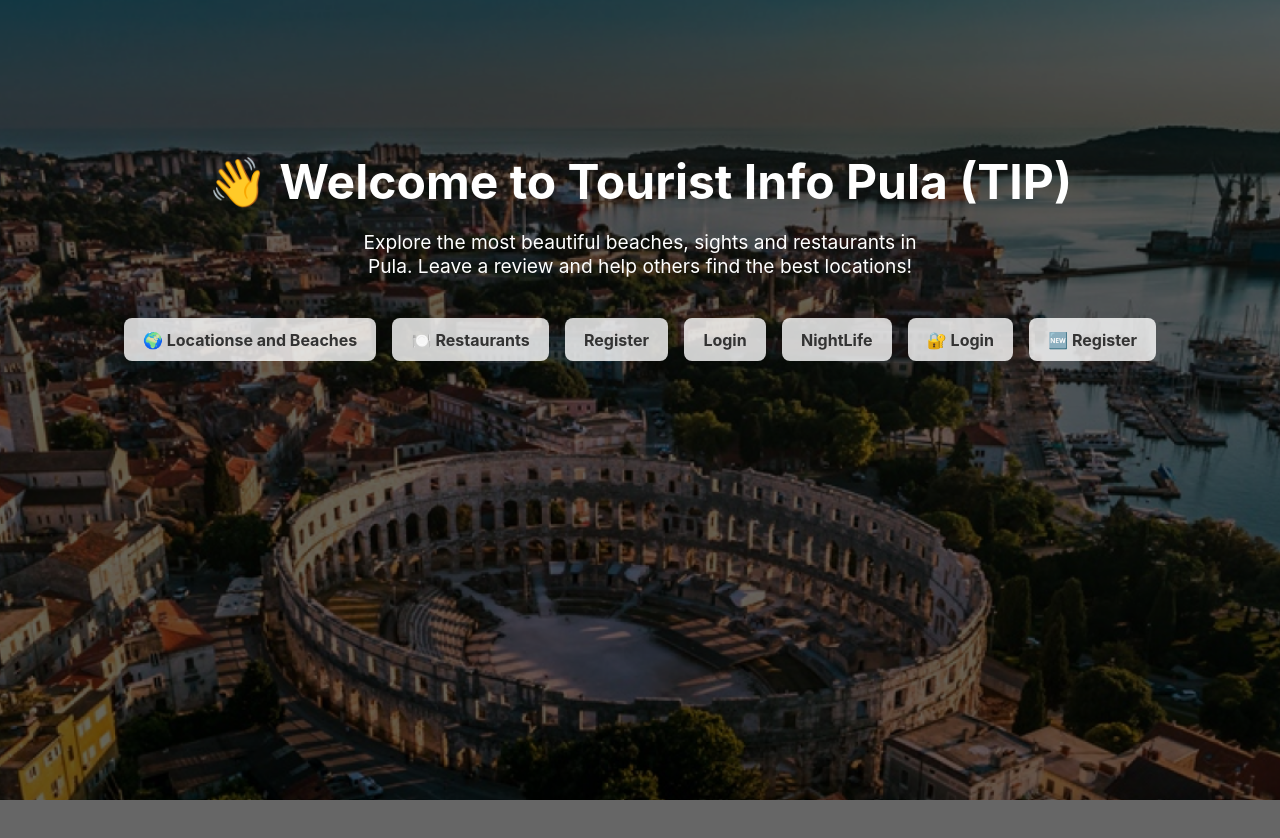
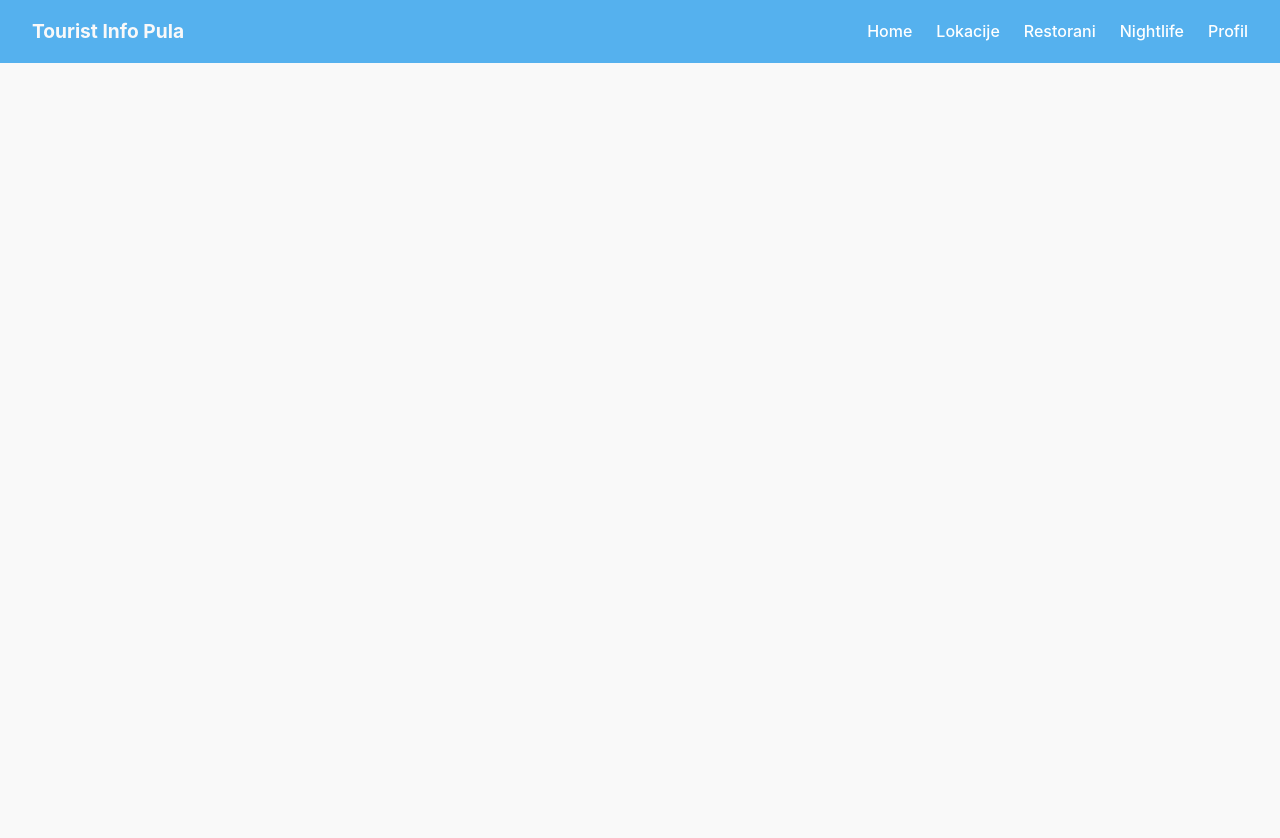
Before and after one commit to Siki2483/Frontend-webapps, a React (Create React App) app: page / in a window 1280 px wide. Shown: the top 838 px of the page. After the commit the page ends 800 px from the top, so only its background shows below. Built offline with nearby package versions, Linux system fonts and the light colour scheme.

Commit message:
dodane stranice za dodavanje lokacije nigtlife i restorana i pocetak rada za uljepsanje stranica

```diff
--- a/src/App.css
+++ b/src/App.css
@@ -1,38 +1,23 @@
-.App {
-  text-align: center;
+* {
+  margin: 0;
+  padding: 0;
+  box-sizing: border-box;
 }
 
-.App-logo {
-  height: 40vmin;
-  pointer-events: none;
+/* Osnovna paleta i font */
+body {
+  font-family: 'Segoe UI', Tahoma, Geneva, Verdana, sans-serif;
+  background-color: #f9f9f9;
+  color: #333;
+  line-height: 1.6;
 }
 
-@media (prefers-reduced-motion: no-preference) {
-  .App-logo {
-    animation: App-logo-spin infinite 20s linear;
-  }
+a {
+  text-decoration: none;
+  color: inherit;
 }
 
-.App-header {
-  background-color: #282c34;
-  min-height: 100vh;
-  display: flex;
-  flex-direction: column;
-  align-items: center;
-  justify-content: center;
-  font-size: calc(10px + 2vmin);
-  color: white;
+img {
+  max-width: 100%;
+  display: block;
 }
-
-.App-link {
-  color: #61dafb;
-}
-
-@keyframes App-logo-spin {
-  from {
-    transform: rotate(0deg);
-  }
-  to {
-    transform: rotate(360deg);
-  }
-}
--- /dev/null
+++ b/src/components/Navbar.css
@@ -0,0 +1,29 @@
+.navbar {
+    display: flex;
+    justify-content: space-between;
+    align-items: center;
+    padding: 1rem 2rem;
+    background-color: #55b1ee;
+    color: rgb(249, 249, 249);
+  }
+
+  .navbar-logo {
+    font-weight: bold;
+    font-size: 1.2rem;
+  }
+
+  .navbar-links {
+    list-style: none;
+    display: flex;
+    gap: 1.5rem;
+  }
+
+  .navbar-links a {
+    color: white;
+    font-weight: 500;
+    transition: color 0.3s;
+  }
+
+  .navbar-links a:hover {
+    color: #caf0f8;
+  }
--- a/src/components/Navbar.jsx
+++ b/src/components/Navbar.jsx
@@ -1,5 +1,6 @@
 import React from "react";
 import { Link, useNavigate } from "react-router-dom";
+import "./Navbar.css";
 
 function Navbar() {
   const navigate = useNavigate();
@@ -13,35 +14,16 @@ function Navbar() {
   };
 
   return (
-    <nav style={{ marginBottom: "1.5rem", padding: "1rem", background: "#f2f2f2", borderBottom: "1px solid #ccc" }}>
-      <Link to="/">🏠 Početna</Link> |{" "}
-      <Link to="/lokacije">🌍 Locations</Link> |{" "}
-      <Link to="/restorani">🍽️ Restaurants</Link> |{" "}
-
-      {isLoggedIn && (
-        <>
-          <Link to="/profil">👤 Profile</Link> |{" "}
-        </>
-      )}
-
-      {isAdmin && (
-        <>
-          <Link to="/dodaj-lokaciju">➕ Lokacija</Link> |{" "}
-          <Link to="/dodaj-restoran">➕ Restoran</Link> |{" "}
-        </>
-      )}
-
-      {isLoggedIn ? (
-        <button onClick={handleLogout} style={{ marginLeft: "1rem" }}>
-          Logout
-        </button>
-      ) : (
-        <>
-          <Link to="/login">Login</Link> |{" "}
-          <Link to="/register">Register</Link>
-        </>
-      )}
-    </nav>
+    <nav className="navbar">
+  <div className="navbar-logo">Tourist Info Pula</div>
+  <ul className="navbar-links">
+    <li><Link to="/">Home</Link></li>
+    <li><Link to="/lokacije">Lokacije</Link></li>
+    <li><Link to="/restorani">Restorani</Link></li>
+    <li><Link to="/nightlife">Nightlife</Link></li>
+    <li><Link to="/profil">Profil</Link></li>
+  </ul>
+</nav>
   );
 }
 
--- a/src/index.css
+++ b/src/index.css
@@ -1,3 +1,27 @@
+* {
+  margin: 0;
+  padding: 0;
+  box-sizing: border-box;
+}
+
+
+body {
+  font-family: 'Segoe UI', Tahoma, Geneva, Verdana, sans-serif;
+  background-color: #f9f9f9;
+  color: #333;
+  line-height: 1.6;
+}
+
+a {
+  text-decoration: none;
+  color: inherit;
+}
+
+img {
+  max-width: 100%;
+  display: block;
+}
+
 body {
   margin: 0;
   font-family: -apple-system, BlinkMacSystemFont, 'Segoe UI', 'Roboto', 'Oxygen',
--- a/src/pages/AddNightlife.jsx
+++ b/src/pages/AddNightlife.jsx
@@ -5,13 +5,29 @@ function AddNightlife() {
   const [formData, setFormData] = useState({
     name: "",
     description: "",
-    type: "Nightclub",
-    coordinates: "",
+    type: "",
     mapsLink: "",
+    image: "",
   });
+  const [preview, setPreview] = useState("");
 
   const handleChange = (e) =>
     setFormData({ ...formData, [e.target.name]: e.target.value });
+
+  const handleImageUpload = async (e) => {
+    const file = e.target.files[0];
+    if (!file) return;
+    const data  = new FormData();
+    data.append("image", file);
+
+    try {
+      const res = await axios.post("/api/upload", data);
+      setFormData({...formData, image: res.data.imagePath});
+      setPreview(res.data.imagePath);
+    } catch (err) {
+      console.error("Upload error", err.response?.data || err.message);
+    }
+  };
 
   const handleSubmit = async (e) => {
     e.preventDefault();
@@ -25,9 +41,9 @@ function AddNightlife() {
       setFormData({
         name: "",
         description: "",
-        type: "Nightclub",
-        coordinates: "",
+        type: "",
         mapsLink: "",
+        image: ""
       });
     } catch (err) {
       console.error("Error:", err.response?.data || err.message);
@@ -35,40 +51,19 @@ function AddNightlife() {
   };
 
   return (
-    <div>
-      <h2>Add Nightlife location</h2>
+    <div style={{ maxWidth: "500px", margin: "0 auto" }}>
+      <h2>Add Nightlife</h2>
       <form onSubmit={handleSubmit}>
-        <input
-          type="text"
-          name="name"
-          placeholder="Naziv"
-          value={formData.name}
-          onChange={handleChange}
-          required
-        />
+        <input name="name" placeholder="Naziv" value={formData.name} onChange={handleChange} required />
         <br />
-        <textarea
-          name="description"
-          placeholder="Opis"
-          value={formData.description}
-          onChange={handleChange}
-        />
+        <input name="type" placeholder="Tip" value = {formData.type} onChange={handleChange} required />
         <br />
-        <input
-          type="text"
-          name="coordinates"
-          placeholder="Koordinate"
-          value={formData.coordinates}
-          onChange={handleChange}
-        />
+        <textarea name="description" placeholder="Opis" value={formData.description} onChange={handleChange} />
         <br />
-        <input
-          type="text"
-          name="mapsLink"
-          placeholder="Google Maps link"
-          value={formData.mapsLink}
-          onChange={handleChange}
-        />
+        <input name="mapsLink" placeholder="Google Maps link" value={formData.mapsLink} onChange={handleChange} />
+        <br />
+        <input type="file" accept="image/*" onChange={handleImageUpload} />
+        {preview && <img src={preview} alt="preview" style={{ width: "100%", marginTop: "10px" }} />}
         <br />
         <button type="submit">Add</button>
       </form>
--- a/src/pages/AddRestaurants.jsx
+++ b/src/pages/AddRestaurants.jsx
@@ -2,37 +2,62 @@ import React, { useState } from "react";
 import axios from "axios";
 
 function AddRestaurant() {
-  const [form, setForm] = useState({ name: "", location: "", description: "", mapLinks: "" });
-  const [message, setMessage] = useState("");
+  const [formData, setFormData] = useState({
+    name: "",
+    location: "",
+    description: "",
+    image: "",
+  });
+  const [preview, setPreview] = useState("");
+
+  const handleImageUpload = async (e) => {
+    const file = e.target.files[0];
+    if (!file) return;
+    const data = new FormData();
+    data.append("image", file);
+
+    try {
+      const res = await axios.post("/api/upload", data);
+      setFormData({ ...formData, image: res.data.imagePath });
+      setPreview(res.data.imagePath);
+    } catch (err) {
+      console.error("Upload error:", err.response?.data || err.message);
+    }
+  };
 
   const handleChange = (e) => {
-    setForm({ ...form, [e.target.name]: e.target.value });
+    setFormData({ ...formData, [e.target.name]: e.target.value });
   };
 
   const handleSubmit = async (e) => {
     e.preventDefault();
     try {
-      await axios.post("/api/restaurants", form, {
+      await axios.post("/api/restaurants", formData, {
         headers: { "x-auth-token": localStorage.getItem("token") },
       });
-      setMessage("Restaurant successfully added !");
-      setForm({ name: "", location: "", description: "", mapLinks: "" });
+      alert("Restaurant successfully added !");
+      setFormData({ name: "", location: "", description: "", mapLink: "" });
+      setPreview("");
     } catch (err) {
-      setMessage(err.response?.data?.msg || "Greška pri dodavanju.");
+      console.error("Error:", err.response?.data || err.message);
     }
   };
 
   return (
-    <div>
-      <h2>Add new restaurant</h2>
+    <div style={{ maxWidth: "500px", margin: "0 auto" }}>
+      <h2>Dodaj Restoran</h2>
       <form onSubmit={handleSubmit}>
-        <input type="text" name="name" placeholder="Naziv" value={form.name} onChange={handleChange} required />
-        <input type="text" name="location" placeholder="Lokacija (mjesto)" value={form.location} onChange={handleChange} required />
-        <textarea name="description" placeholder="Opis" value={form.description} onChange={handleChange} />
-        <input type="text" name="mapLinks" placeholder="Google Maps link" value={form.mapLinks} onChange={handleChange} />
-        <button type="submit">Add restaurant</button>
+        <input name="name" placeholder="Naziv" value={formData.name} onChange={handleChange} required />
+        <br />
+        <textarea name="description" placeholder="Opis" value={formData.description} onChange={handleChange} />
+        <br />
+        <input name="location" placeholder="Google Maps link" value={formData.mapsLink} onChange={handleChange} />
+        <br />
+        <input type="file" accept="image/*" onChange={handleImageUpload} />
+        {preview && <img src={preview} alt="preview" style={{ width: "100%", marginTop: "10px" }} />}
+        <br />
+        <button type="submit">Dodaj</button>
       </form>
-      {message && <p>{message}</p>}
     </div>
   );
 }
--- a/src/pages/Home.jsx
+++ b/src/pages/Home.jsx
@@ -1,37 +1,23 @@
 import React from "react";
 import { Link } from "react-router-dom";
 import "./Home.css";
+import "./Navbar.jsx";
 
 function Home() {
   const isLoggedIn = localStorage.getItem("token");
 
   return (
-    <div className="home-container">
-      <div className="overlay">
-        <h1>👋 Welcome to Tourist Info Pula (TIP)</h1>
-        <p>
-          Explore the most beautiful beaches, sights and restaurants in Pula. Leave a review and help others
-        find the best locations!
-        </p>
+    <nav className="navbar">
+  <div className="navbar-logo">Tourist Info Pula</div>
+  <ul className="navbar-links">
+    <li><Link to="/">Home</Link></li>
+    <li><Link to="/lokacije">Lokacije</Link></li>
+    <li><Link to="/restorani">Restorani</Link></li>
+    <li><Link to="/nightlife">Nightlife</Link></li>
+    <li><Link to="/profil">Profil</Link></li>
+  </ul>
+</nav>
 
-        <div className="home-buttons">
-          <Link to="/lokacije" className="btn">🌍 Locationse and Beaches</Link>
-          <Link to="/restorani" className="btn">🍽️ Restaurants</Link>
-          <Link to="/Register" className="btn"> Register</Link>
-          <Link to="/Login" className="btn">Login</Link>
-          <Link to="/NightLife" className="btn">NightLife </Link>
-
-          {isLoggedIn ? (
-            <Link to="/profil" className="btn">👤 MyProfile</Link>
-          ) : (
-            <>
-              <Link to="/login" className="btn">🔐 Login</Link>
-              <Link to="/register" className="btn">🆕 Register</Link>
-            </>
-          )}
-        </div>
-      </div>
-    </div>
   );
 }
 
```
Also changed, not shown: src/pages/AddLocation.jsx (+43 -15 lines).
